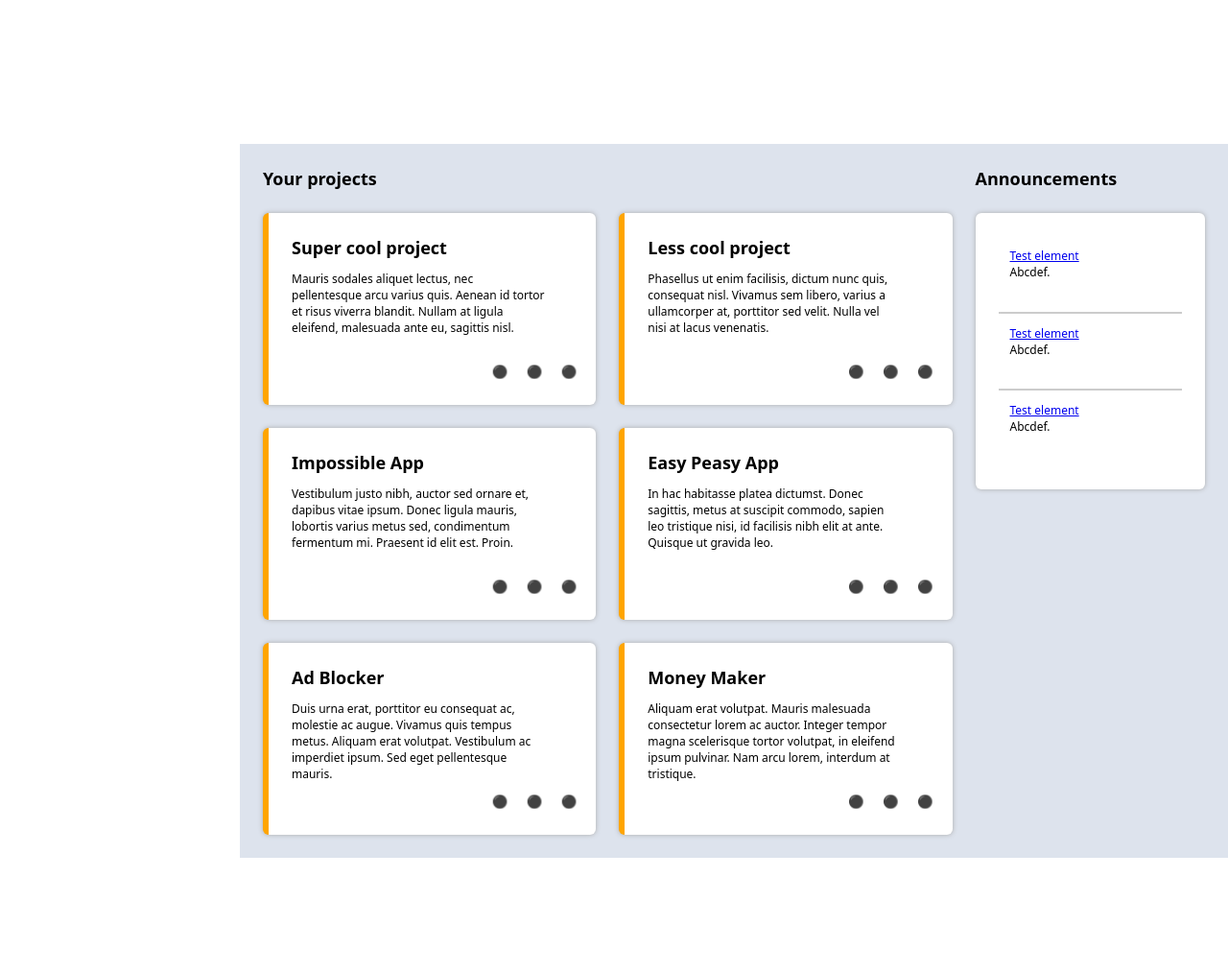
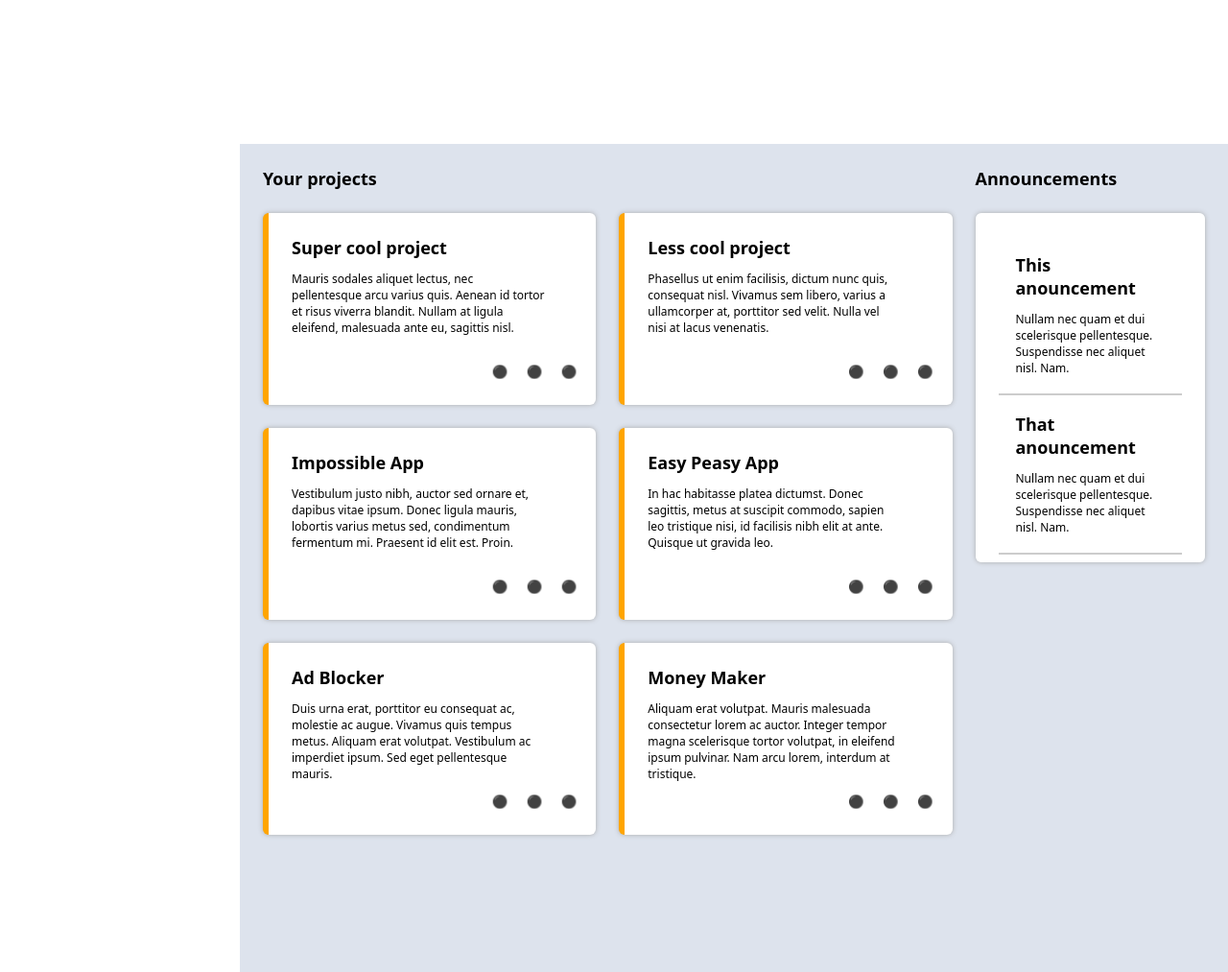
Before and after one commit to rins6618/admin-panel, a plain HTML site: page index.html in a window 1280 px wide. Shown: the top 1013 px of the page at 96% size. Before the commit the page ends 894 px from the top, so only its background shows below. Drawn offline with Linux system fonts and the light colour scheme.

Commit message:
Added scrollable reccomended list

```diff
--- a/index.html
+++ b/index.html
@@ -86,17 +86,21 @@
             <aside class="announcements flex">
                 <h2>Announcements</h2>
                 <ul class="flex">
-                    <li>
-                        <a href="#">Test element</a>
-                        <p>Abcdef.</p>
+                    <li class="announcement flex">
+                        <a href="#">This anouncement</a>
+                        <p>Nullam nec quam et dui scelerisque pellentesque. Suspendisse nec aliquet nisl. Nam. </p>
                     </li>
-                    <li>
-                        <a href="#">Test element</a>
-                        <p>Abcdef.</p>
+                    <li class="announcement flex">
+                        <a href="#">That anouncement</a>
+                        <p>Nullam nec quam et dui scelerisque pellentesque. Suspendisse nec aliquet nisl. Nam. </p>
                     </li>
-                    <li>
-                        <a href="#">Test element</a>
-                        <p>Abcdef.</p>
+                    <li class="announcement flex">
+                        <a href="#">Another anouncement</a>
+                        <p>Nullam nec quam et dui scelerisque pellentesque. Suspendisse nec aliquet nisl. Nam. </p>
+                    </li>
+                    <li class="announcement flex">
+                        <a href="#">The last announcement</a>
+                        <p>Nullam nec quam et dui scelerisque pellentesque. Suspendisse nec aliquet nisl. Nam. </p>
                     </li>
                 </ul>
             </aside>
--- a/style.css
+++ b/style.css
@@ -59,9 +59,11 @@ header {
 
 main {
     padding: 2rem;
-    grid-template:
-    ". announcements" 1fr
-    ". trending" 1fr / 3fr minmax(200px, 1fr);
+    grid-template-areas:
+    ". announcements"
+    ". trending";
+    grid-template-columns: 3fr 1fr;
+    grid-template-rows: minmax(50%, 400px) 400px;
     background-color: #dde3ed;
     gap: 2rem;
 
@@ -107,7 +109,7 @@ main {
     left: 0;
     right: 0;
     top: 0;
-    bottom: 0;
+    bottom: 5rem;
 }
 
 .card > p {
@@ -133,6 +135,7 @@ main {
 }
 
 .card button::after {
+    cursor: pointer;
     content: "⚫";
     position: absolute;
     left: -0.05rem;
@@ -143,6 +146,7 @@ main {
 
 .announcements {
     grid-area: announcements;
+    justify-content: end;
     flex-direction: column;
     gap: 2rem;
 }
@@ -154,16 +158,37 @@ main {
     border-radius: 0.5rem;
     box-shadow: 0px 0px 5px 0px #aaa;
     padding: 2rem;
-    flex: 1;
+    overflow: scroll;
+    scrollbar-width: 4px;
+    scroll-padding: 2rem;
 }
 
-.announcements > ul > li {
+.announcement {
+    position: relative;
+    flex-direction: column;
     flex: 1;
-    padding: 1rem;
+    padding: 1.5rem;
+    gap: 1rem;
 }
 
-.announcements > ul > li:not(:last-child) {
+.announcement:not(:last-child) {
     border-bottom: 2px solid #ccc;
+}
+
+.announcement > a {
+    font-size: 1.5rem;
+    font-weight: 600;
+    text-decoration: none;
+    color: black;
+}
+
+.announcement > a::after {
+    content: "";
+    position: absolute;
+    left: 0;
+    right: 0;
+    top: 0;
+    bottom: 0;
 }
 
 
```
